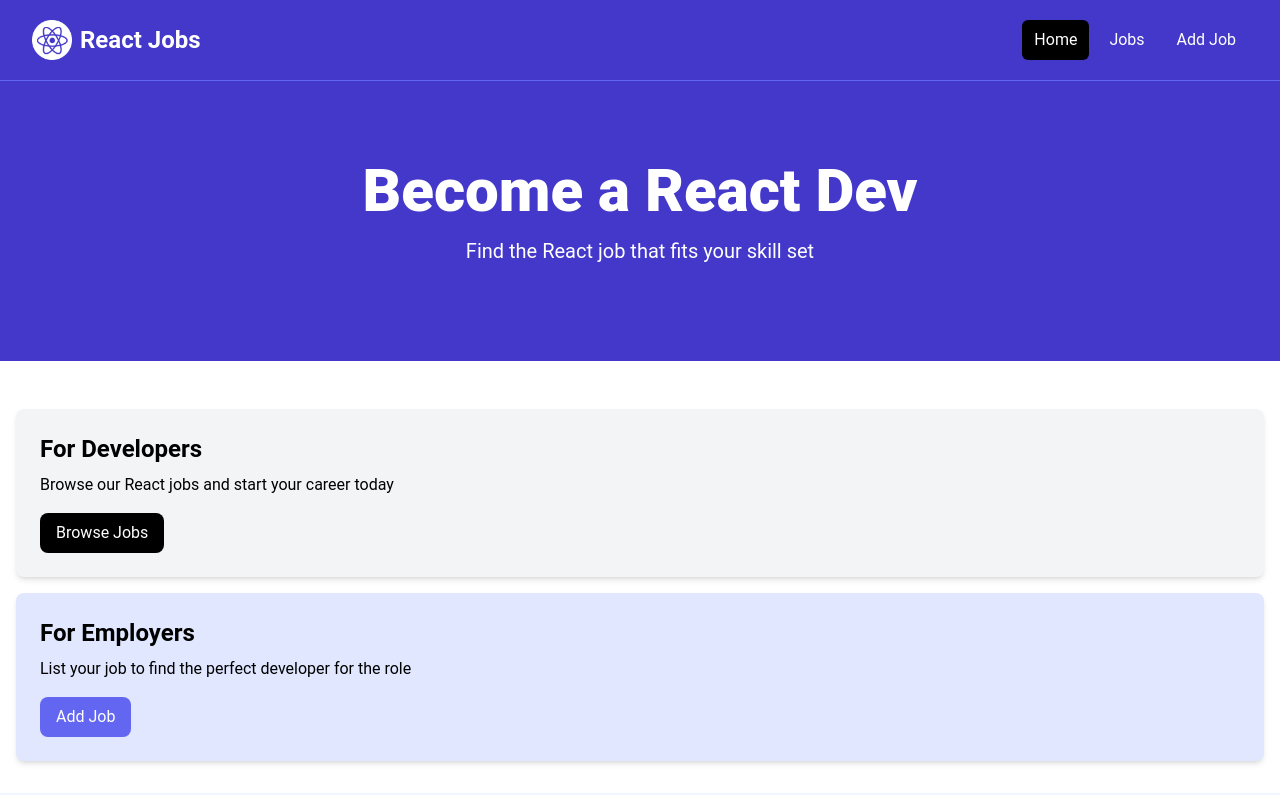
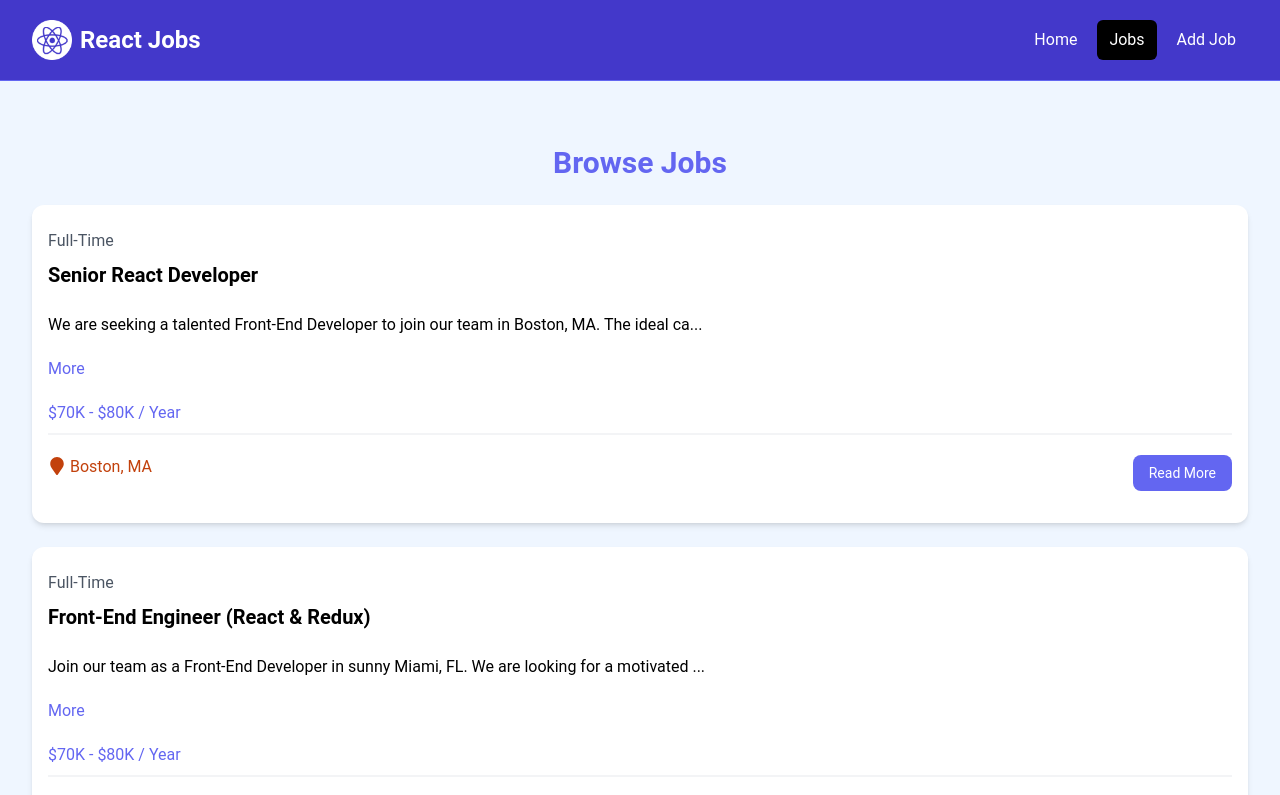
Before and after one commit to MikeRund/react-crash, a React (Vite) app: page /jobs in a window 1280 px wide. Shown: the top 795 px of the page. Built offline with nearby package versions, Linux system fonts and the light colour scheme.

Commit message:
Using router instead of embedded components

```diff
--- a/package.json
+++ b/package.json
@@ -11,7 +11,9 @@
   },
   "dependencies": {
     "react": "^18.3.1",
-    "react-dom": "^18.3.1"
+    "react-dom": "^18.3.1",
+    "react-icons": "^5.3.0",
+    "react-router-dom": "^6.26.2"
   },
   "devDependencies": {
     "@eslint/js": "^9.9.0",
--- a/src/App.jsx
+++ b/src/App.jsx
@@ -1,22 +1,28 @@
 import React from 'react'
-import Navbar from './components/Navbar';
-import Hero from './components/Hero';
-import HomeCards from './components/HomeCards';
-import JobListings from './components/JobListings';
-import ViewAllJobs from './components/ViewAllJobs';
+import {
+  Route,
+  createBrowserRouter,
+  createRoutesFromElements,
+  RouterProvider
+} from 'react-router-dom'
+import MainLayout from './layouts/MainLayout';
+import HomePage from './pages/HomePage';
+import JobsPage from './pages/JobsPage';
+import NotFoundPage from './pages/NotFoundPage';
 
 
+const router = createBrowserRouter(
+  createRoutesFromElements(
+    <Route path='/' element={<MainLayout />}>
+      <Route index element={<HomePage />} />
+      <Route path='/jobs' element={<JobsPage />} />
+      <Route path='*' element={<NotFoundPage />} />
+    </Route>
+  )
+);
+
 const App = () => {
-  return (
-    <>
-      <Navbar />
-      <Hero />
-      <HomeCards />
-      <JobListings />
-      <ViewAllJobs />
-    </>
+  return <RouterProvider router={router} />;
+};
 
-  );
-}
-
-export default App
+export default App;
--- a/src/components/HomeCards.jsx
+++ b/src/components/HomeCards.jsx
@@ -1,5 +1,6 @@
 import React from 'react'
 import Card from './Card'
+import { Link } from 'react-router-dom'
 
 const HomeCards = () => {
     return (
@@ -11,24 +12,24 @@
                         <p className="mt-2 mb-4">
                             Browse our React jobs and start your career today
                         </p>
-                        <a
-                            href="/jobs.html"
+                        <Link
+                            to="/jobs.html"
                             className="inline-block bg-black text-white rounded-lg px-4 py-2 hover:bg-gray-700"
                         >
                             Browse Jobs
-                        </a>
+                        </Link>
                     </Card>
                     <Card bg='bg-indigo-100'>
                         <h2 className="text-2xl font-bold">For Employers</h2>
                         <p className="mt-2 mb-4">
                             List your job to find the perfect developer for the role
                         </p>
-                        <a
-                            href="/add-job.html"
+                        <Link
+                            to="/Linkdd-job.html"
                             className="inline-block bg-indigo-500 text-white rounded-lg px-4 py-2 hover:bg-indigo-600"
                         >
                             Add Job
-                        </a>
+                        </Link>
                     </Card>
                 </div>
             </div>
--- a/src/components/JobListing.jsx
+++ b/src/components/JobListing.jsx
@@ -1,5 +1,8 @@
 import React from 'react'
 import { useState } from 'react'
+import { FaMapMarker } from 'react-icons/fa'
+import { Link } from 'react-router-dom'
+
 
 const JobListing = ({ job }) => {
     const [showFullDescription, setShowFullDescription] = useState(false);
@@ -32,15 +35,15 @@
 
                 <div className="flex flex-col lg:flex-row justify-between mb-4">
                     <div className="text-orange-700 mb-3">
-                        <i className="fa-solid fa-location-dot text-lg"></i>
+                        <FaMapMarker className='inline text-lg mb-1 mr-1 ' />
                         {job.location}
                     </div>
-                    <a
-                        href={`/job/${job.id}`}
+                    <Link
+                        to={`/job/${job.id}`}
                         className="h-[36px] bg-indigo-500 hover:bg-indigo-600 text-white px-4 py-2 rounded-lg text-center text-sm"
                     >
                         Read More
-                    </a>
+                    </Link>
                 </div>
             </div>
         </div>
--- a/src/components/Navbar.jsx
+++ b/src/components/Navbar.jsx
@@ -1,7 +1,12 @@
 import React from 'react'
+import { NavLink } from 'react-router-dom'
 import logo from '../assets/images/logo.png'
 
 const Navbar = () => {
+    const linkClass = ({ isActive }) =>
+        isActive
+            ? 'text-white bg-black hover:bg-gray-900 hover:text-white rounded-md px-3 py-2'
+            : 'text-white hover:bg-gray-900 hover:text-white rounded-md px-3 py-2';
     return (
         <nav className="bg-indigo-700 border-b border-indigo-500">
             <div className="mx-auto max-w-7xl px-2 sm:px-6 lg:px-8">
@@ -10,33 +15,29 @@
                         className="flex flex-1 items-center justify-center md:items-stretch md:justify-start"
                     >
                         {/* <!-- Logo --> */}
-                        <a className="flex flex-shrink-0 items-center mr-4" href="/index.html">
+                        <NavLink className="flex flex-shrink-0 items-center mr-4" to="/">
                             <img
                                 className="h-10 w-auto"
                                 src={logo}
                                 alt="React Jobs"
                             />
                             <span className="hidden md:block text-white text-2xl font-bold ml-2"
-                            >React Jobs</span
-                            >
-                        </a>
+                            >React Jobs</span>
+                        </NavLink>
                         <div className="md:ml-auto">
                             <div className="flex space-x-2">
-                                <a
-                                    href="/index.html"
-                                    className="text-white bg-black hover:bg-gray-900 hover:text-white rounded-md px-3 py-2"
-                                >Home</a
-                                >
-                                <a
-                                    href="/jobs.html"
-                                    className="text-white hover:bg-gray-900 hover:text-white rounded-md px-3 py-2"
-                                >Jobs</a
-                                >
-                                <a
-                                    href="/add-job.html"
-                                    className="text-white hover:bg-gray-900 hover:text-white rounded-md px-3 py-2"
-                                >Add Job</a
-                                >
+                                <NavLink
+                                    to="/"
+                                    className={linkClass}
+                                >Home</NavLink>
+                                <NavLink
+                                    to="/jobs"
+                                    className={linkClass}
+                                >Jobs</NavLink>
+                                <NavLink
+                                    to="/add-job"
+                                    className={linkClass}
+                                >Add Job</NavLink>
                             </div>
                         </div>
                     </div>
--- a/src/components/ViewAllJobs.jsx
+++ b/src/components/ViewAllJobs.jsx
@@ -1,12 +1,14 @@
 import React from 'react'
+import { Link } from 'react-router-dom'
+
 
 const ViewAllJobs = () => {
     return (
         <section className="m-auto max-w-lg my-10 px-6">
-            <a
-                href="/jobs"
+            <Link
+                to="/jobs"
                 className="block bg-black text-white text-center py-4 px-6 rounded-xl hover:bg-gray-700"
-            >View All Jobs</a>
+            >View All Jobs</Link>
         </section>
     )
 }
--- /dev/null
+++ b/src/layouts/MainLayout.jsx
@@ -0,0 +1,14 @@
+import React from 'react';
+import { Outlet } from 'react-router-dom';
+import Navbar from '../components/Navbar';
+
+const MainLayout = () => {
+    return (
+        <>
+            <Navbar />
+            <Outlet />
+        </>
+    )
+}
+
+export default MainLayout
--- /dev/null
+++ b/src/pages/HomePage.jsx
@@ -0,0 +1,19 @@
+import React from 'react'
+import Hero from '../components/Hero'
+import HomeCards from '../components/HomeCards';
+import JobListings from '../components/JobListings';
+import ViewAllJobs from '../components/ViewAllJobs';
+
+
+const HomePage = () => {
+    return (
+        <>
+            <Hero />
+            <HomeCards />
+            <JobListings />
+            <ViewAllJobs />
+        </>
+    )
+}
+
+export default HomePage
--- /dev/null
+++ b/src/pages/JobsPage.jsx
@@ -0,0 +1,12 @@
+import React from 'react'
+import JobListings from '../components/JobListings'
+
+const JobsPage = () => {
+    return (
+        <section className='bg-blue-50 px-4 py-6'>
+            <JobListings />
+        </section>
+    )
+}
+
+export default JobsPage
--- /dev/null
+++ b/src/pages/NotFoundPage.jsx
@@ -0,0 +1,21 @@
+import React from 'react'
+import { FaExclamationTriangle } from 'react-icons/fa'
+import { Link } from 'react-router-dom'
+
+const NotFoundPage = () => {
+    return (
+        <>
+            <section className="text-center flex flex-col justify-center items-center h-96">
+                <FaExclamationTriangle className="text-yellow-400 fa-4x mb-4" />
+                <h1 className="text-6xl font-bold mb-4">404 Not Found</h1>
+                <p className="text-xl mb-5">This page does not exist</p>
+                <Link
+                    to="/"
+                    className="text-white bg-indigo-700 hover:bg-indigo-900 rounded-md px-3 py-2 mt-4"
+                >Go Back</Link>
+            </section >
+        </>
+    )
+}
+
+export default NotFoundPage
```
Also changed, not shown: 1 other file (tests, documents, lock files or other folders).
